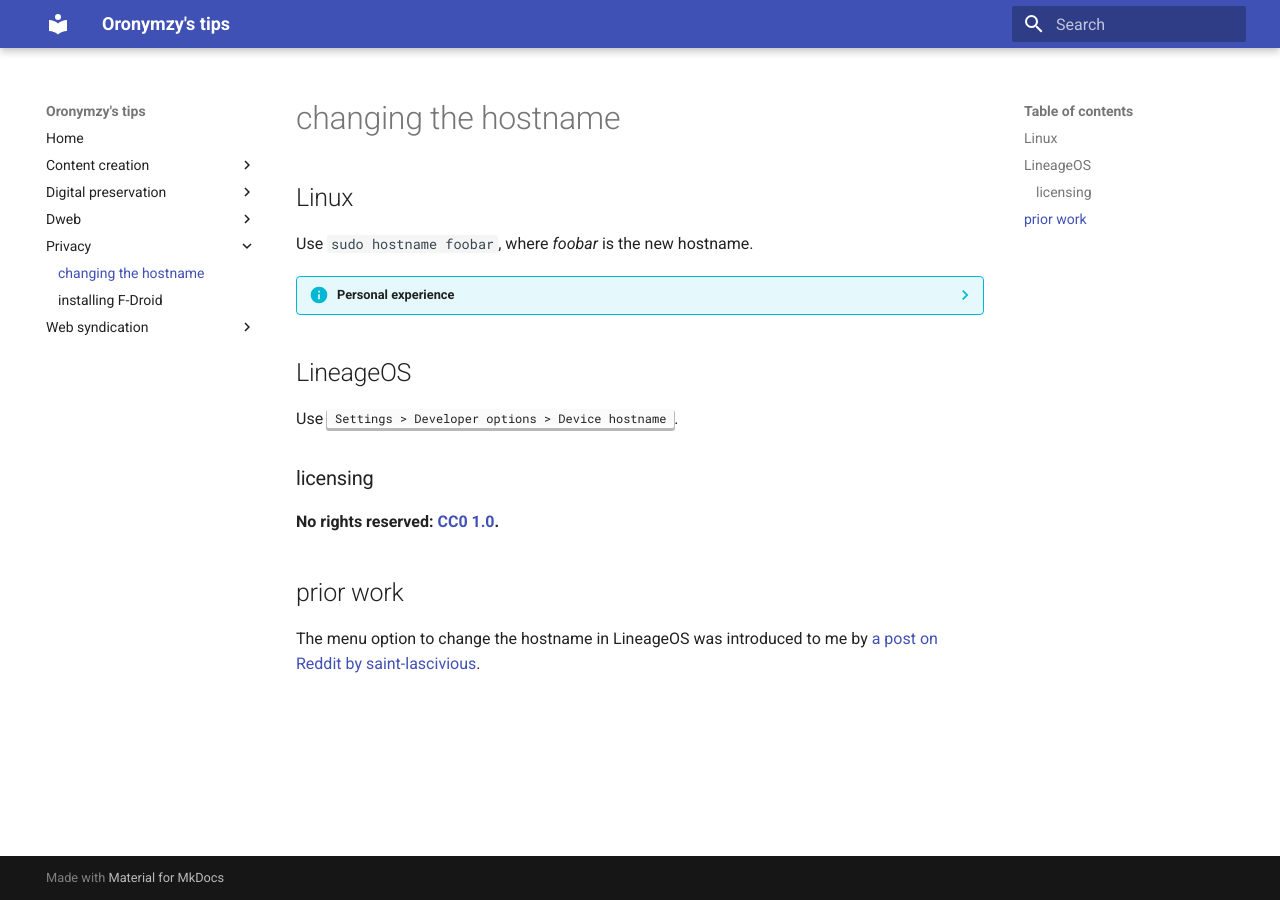
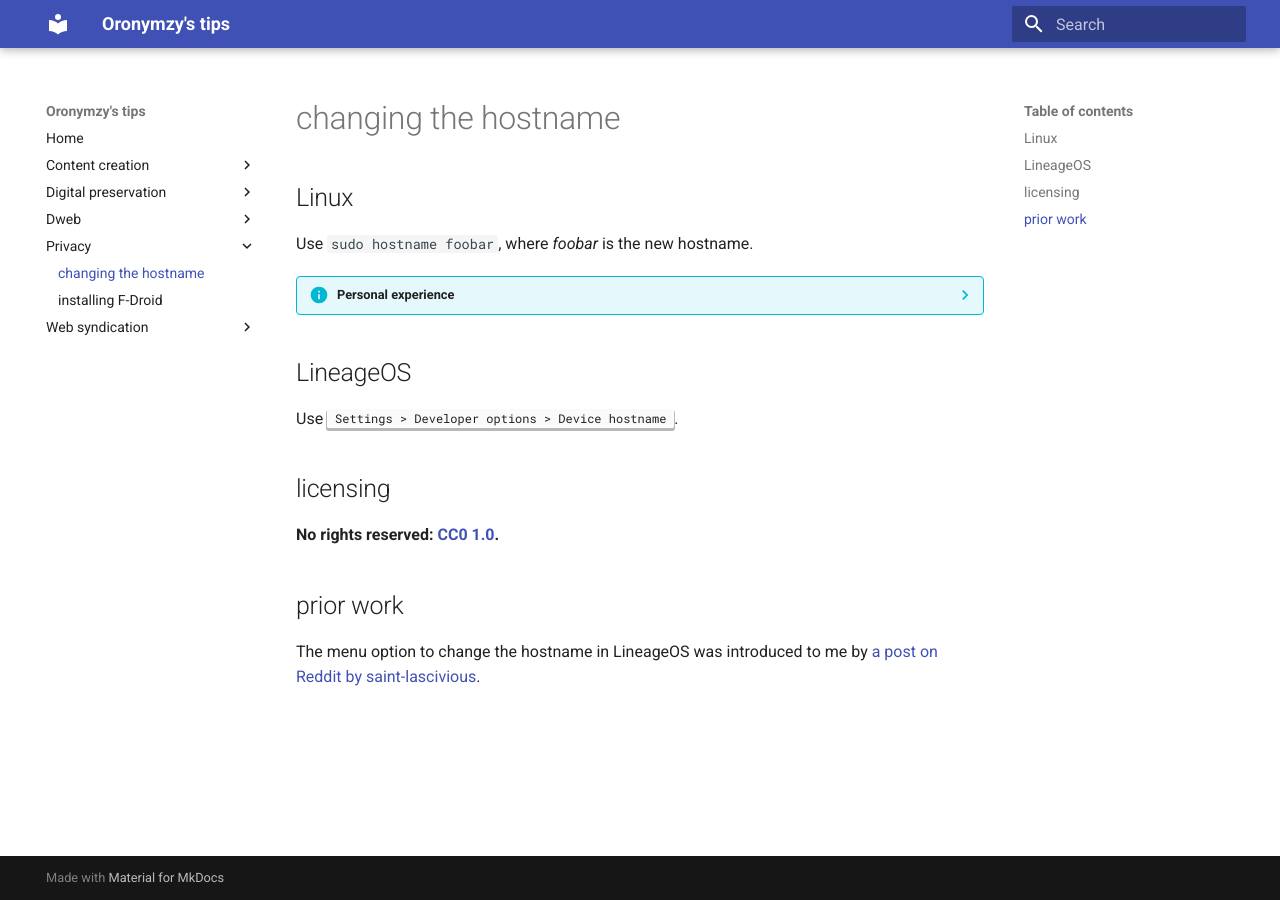
Before and after one commit to oronymzy/tips, an MkDocs documentation site: the page built from docs/chghstn.md, in a window 1280 px wide. Built offline with MkDocs 1.6.1 and Material for MkDocs 9.7.7, drawn with Linux system fonts in a browser that asks for light colours.

Commit message:
Correct heading

```diff
--- a/docs/chghstn.md
+++ b/docs/chghstn.md
@@ -9,7 +9,7 @@ Use `sudo hostname foobar`, where *foobar* is the new hostname.
 ## LineageOS
 Use ++"Settings > Developer options > Device hostname"++.
 
-### licensing ###
+## licensing
 **No rights reserved: [CC0 1.0](https://creativecommons.org/publicdomain/zero/1.0/).**
 
 ## prior work
```
Also changed, not shown: docs/dtnhstn.md (added).
